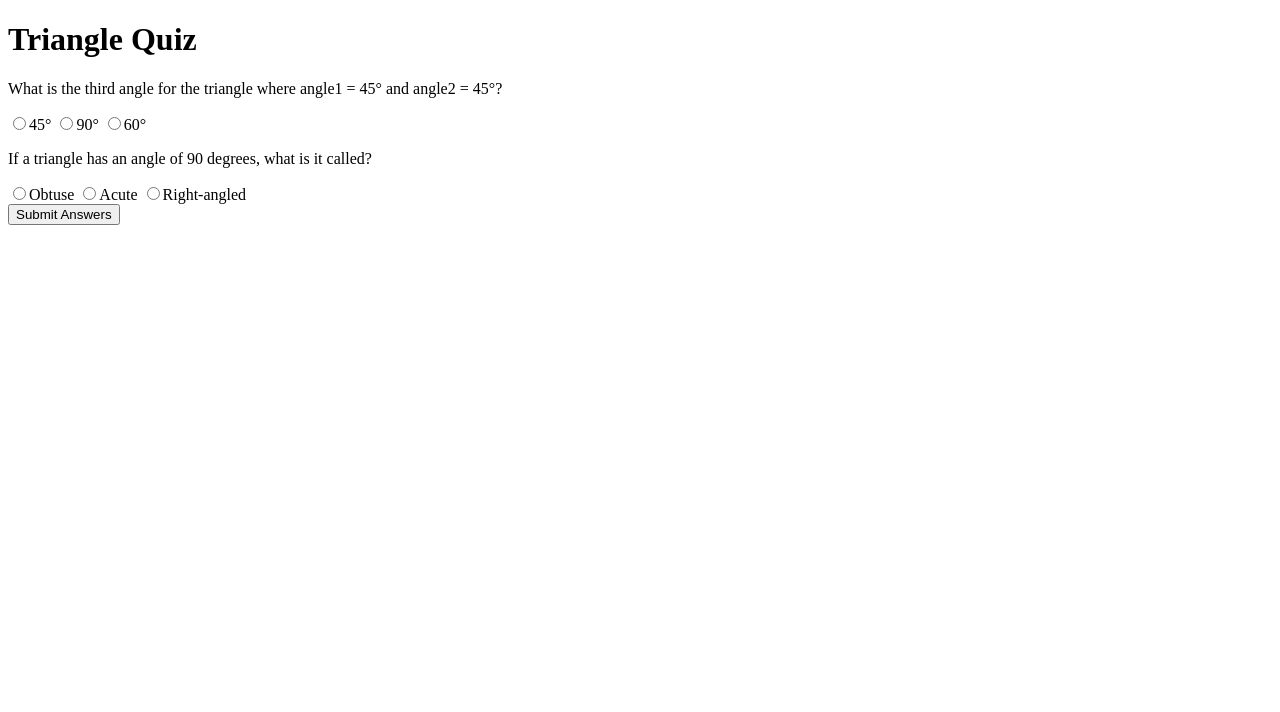
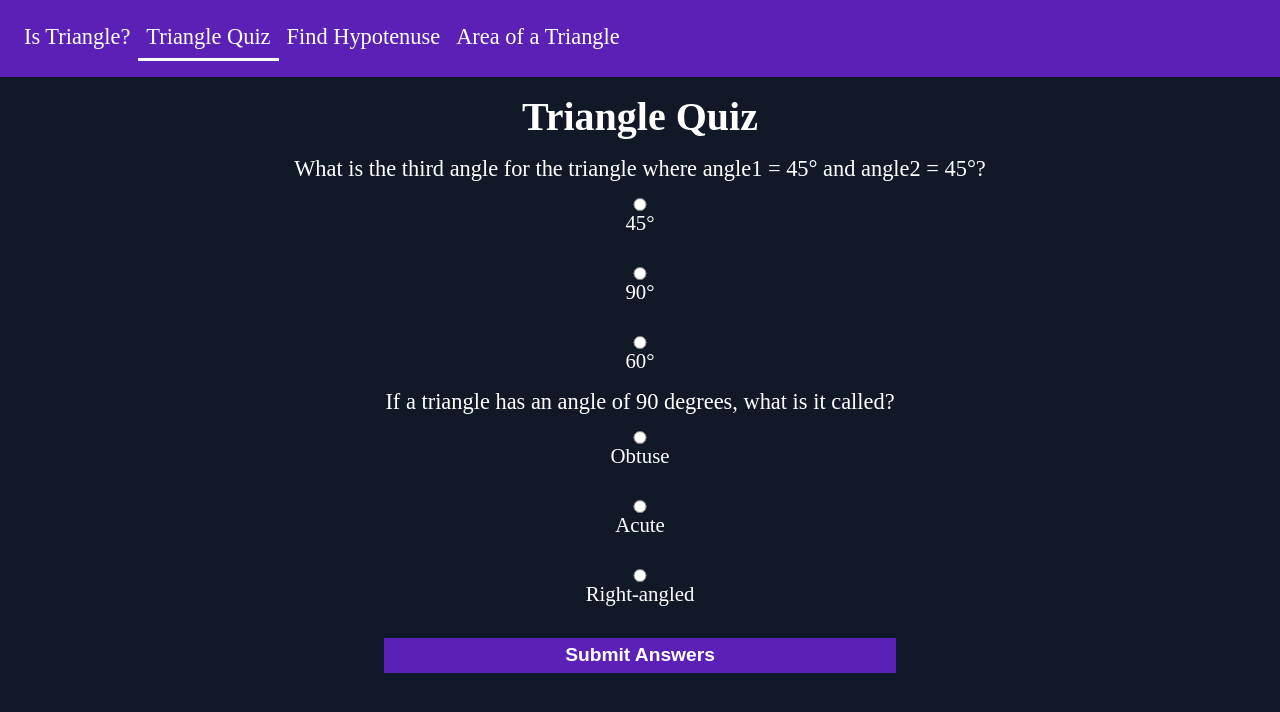
Before and after one commit to Anish-JS/triangles, a plain HTML site: page quiz.html in a window 1280 px wide. Drawn offline with Linux system fonts and the light colour scheme.

Commit message:
update: styles
Changed some logic

```diff
--- a/quiz.html
+++ b/quiz.html
@@ -5,8 +5,15 @@
     <meta http-equiv="X-UA-Compatible" content="IE=edge" />
     <meta name="viewport" content="width=device-width, initial-scale=1.0" />
     <title>Triangle Quiz</title>
+    <link rel="stylesheet" href="style.css" />
   </head>
   <body>
+    <nav>
+      <a href="index.html">Is Triangle?</a>
+      <a href="quiz.html" class="active">Triangle Quiz</a>
+      <a href="hypotenuse.html">Find Hypotenuse</a>
+      <a href="areaoftriangle.html">Area of a Triangle</a>
+    </nav>
     <h1>Triangle Quiz</h1>
     <form class="quiz-form">
       <div class="question-container">
@@ -14,9 +21,30 @@
           What is the third angle for the triangle where angle1 = 45° and angle2
           = 45°?
         </p>
-        <label><input type="radio" name="question-1" value="45°" />45°</label>
-        <label><input type="radio" name="question-1" value="90°" />90°</label>
-        <label><input type="radio" name="question-1" value="60°" />60°</label>
+        <label
+          ><input
+            class="radio-btn"
+            type="radio"
+            name="question-1"
+            value="45°"
+          />45°</label
+        >
+        <label
+          ><input
+            class="radio-btn"
+            type="radio"
+            name="question-1"
+            value="90°"
+          />90°</label
+        >
+        <label
+          ><input
+            class="radio-btn"
+            type="radio"
+            name="question-1"
+            value="60°"
+          />60°</label
+        >
       </div>
       <div class="question-container">
         <p>If a triangle has an angle of 90 degrees, what is it called?</p>
--- /dev/null
+++ b/style.css
@@ -0,0 +1,88 @@
+* {
+  margin: 0;
+  padding: 0;
+}
+
+nav {
+  display: flex;
+  justify-content: flex-start;
+  padding: 1rem;
+  background-color: #5b21b6;
+}
+
+body {
+  background-color: #111827;
+  color: white;
+}
+
+a {
+  padding: 0.5rem;
+  font-size: 1.4rem;
+  text-decoration: none;
+  color: white;
+}
+
+.active {
+  border-bottom: 3px solid white;
+}
+
+h1 {
+  margin: auto;
+  text-align: center;
+  margin: 1rem;
+  font-size: 2.5rem;
+}
+
+label {
+  margin: auto;
+  font-size: 1.3rem;
+  display: block;
+  padding: 1rem;
+  text-align: center;
+}
+
+input {
+  display: block;
+  width: 40%;
+  margin: auto;
+  font-size: 1rem;
+  box-sizing: border-box;
+}
+
+button {
+  margin: auto;
+  width: 40%;
+  margin: 1rem;
+  padding: 0.4rem;
+  background-color: #5b21b6;
+  border: none;
+  color: white;
+  cursor: pointer;
+  font-weight: bold;
+  font-size: 1.2rem;
+  text-align: center;
+}
+
+#output {
+  margin: auto;
+  text-align: center;
+  font-size: 1.3rem;
+}
+
+.formula {
+  margin: auto;
+  text-align: center;
+  font-size: 2rem;
+  border: 3px solid #5b21b6;
+  padding: 1rem;
+  width: 40%;
+}
+
+form {
+  margin: auto;
+  text-align: center;
+}
+
+p {
+  font-size: 1.4rem;
+}
```
Also changed, not shown: areaoftriangle.html (added, +29 -0 lines), areaoftriangle.js (added, +12 -0 lines), hypotenuse.html (added, +26 -0 lines), hypotenuse.js (added, +18 -0 lines), index.html (renamed from index.htm, +11 -2 lines).
